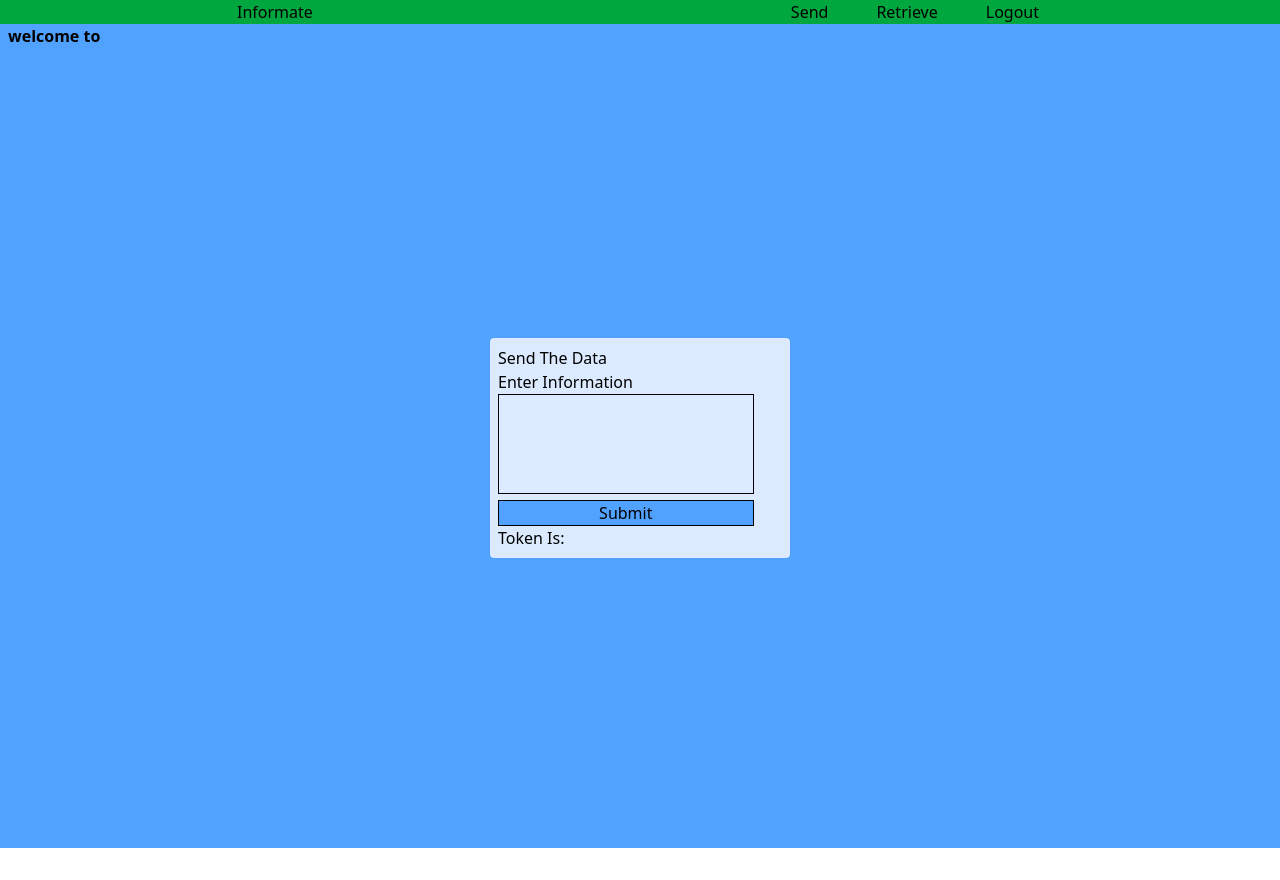
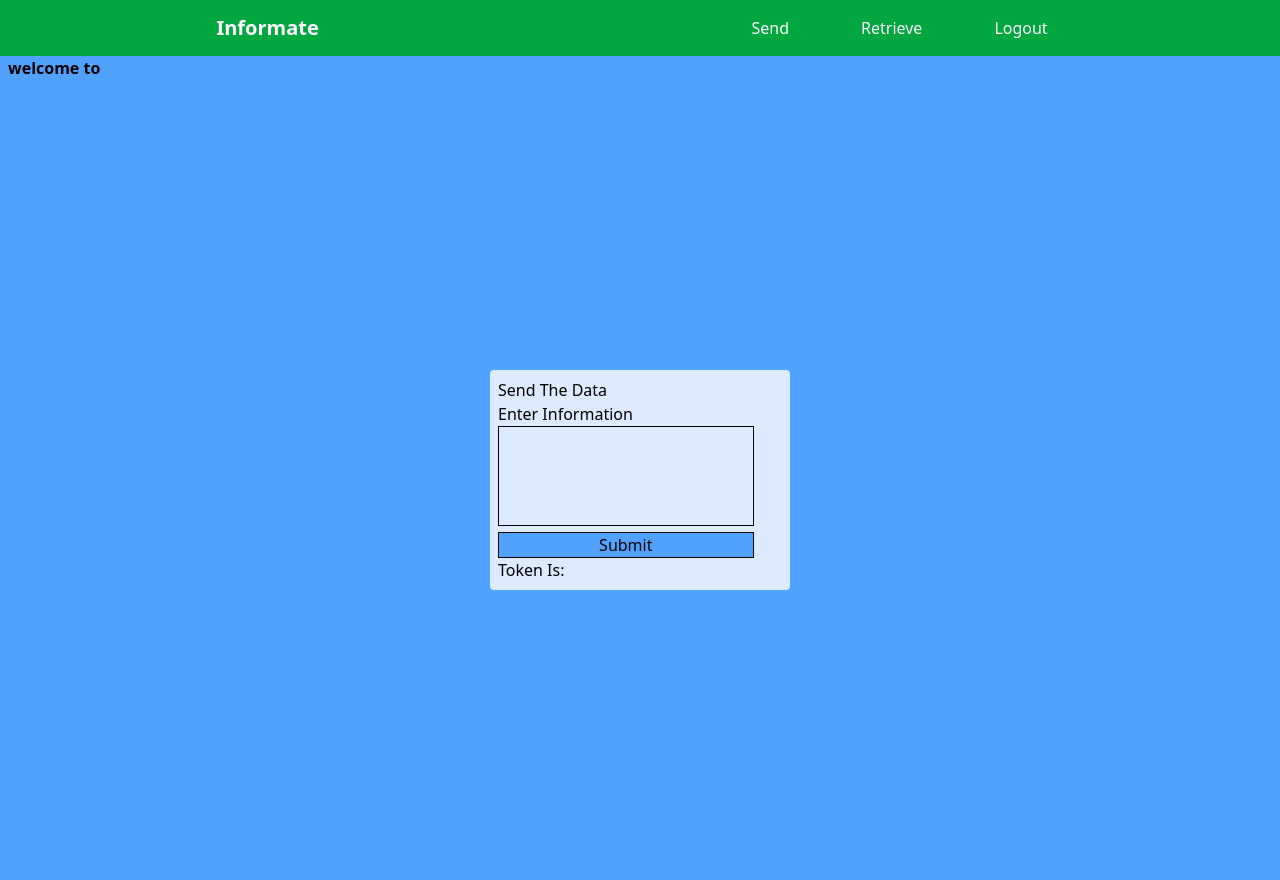
Before and after one commit to Akhileswar936/infoeasy, a React (Vite) app in the folder frontend/: page /send in a window 1280 px wide. Before the commit the page ends 848 px from the top, so only its background shows below. Built offline with nearby package versions, Linux system fonts and the light colour scheme; no server answers.

Commit message:
first commit

```diff
--- a/frontend/src/pages/Navbar.jsx
+++ b/frontend/src/pages/Navbar.jsx
@@ -1,39 +1,65 @@
+import React, { useState } from 'react';
+import { Link, useNavigate } from 'react-router-dom';
 
-import React,{useState} from 'react'
-import { Link,useNavigate } from 'react-router-dom'
 const Navbar = () => {
   const [isOpen, setIsOpen] = useState(false);
-   const navigate=useNavigate();
-   const logout=()=>{
-       navigate('/')
-   }
+  const navigate = useNavigate();
+
+  const logout = () => {
+    navigate('/');
+  };
+
   return (
-     <>
-        <div className='bg-green-600 flex justify-around'>
+    <nav className="bg-green-600 flex justify-around items-center p-2 relative">
       <div>
-                <h1>Informate</h1>
+        <h1 className="text-white font-bold text-xl">Informate</h1>
       </div>
+
+      {/* Hamburger button visible only on small screens */}
       <button
-          className='text-white sm:hidden'
+        className="text-white sm:hidden"
+        aria-label="Toggle menu"
         onClick={() => setIsOpen(!isOpen)}
       >
-          <svg className='w-6 h-6' fill='none' stroke='currentColor' viewBox='0 0 24 24'>
+        <svg className="w-6 h-6" fill="none" stroke="currentColor" viewBox="0 0 24 24">
           <path
-              strokeLinecap='round'
-              strokeLinejoin='round'
-              strokeWidth='2'
-              d={isOpen ? "M6 18L18 6M6 6l12 12" : "M4 6h16M4 12h16M4 18h16"}
+            strokeLinecap="round"
+            strokeLinejoin="round"
+            strokeWidth="2"
+            d={
+              isOpen
+                ? "M6 18L18 6M6 6l12 12"
+                : "M4 6h16M4 12h16M4 18h16"
+            }
           />
         </svg>
       </button>
-                 <ul className={`flex flex-col  sm:flex-row sm:gap-10 absolute bg-green-500 sm:static sm:bg-green-600 w-full left-0 sm:w-auto ${isOpen ? 'top-6' : 'top-[-200px]'}`}>
-                    <Link to={'/send'}> <li className='mx-1'>Send</li></Link>
-                    <Link to={'/retrieve'}> <li className='mx-1'>Retrieve</li></Link>
-                    <li className='mx-1 cursor-pointer ' onClick={logout}>Logout</li>
+
+      {/* Navigation links, responsive layout */}
+      <ul
+        className={`
+          flex flex-col sm:flex-row sm:gap-10 absolute sm:static bg-green-500 sm:bg-green-600 w-full left-0 sm:w-auto transition-all duration-300 ease-in-out
+          ${isOpen ? "top-12" : "top-[-200px]"}
+        `}
+      >
+        <li className="mx-1">
+          <Link to="/send" className="text-white block px-3 py-2 hover:bg-green-700 rounded">Send</Link>
+        </li>
+        <li className="mx-1">
+          <Link to="/retrieve" className="text-white block px-3 py-2 hover:bg-green-700 rounded">Retrieve</Link>
+        </li>
+        <li
+          className="mx-1 cursor-pointer text-white px-3 py-2 hover:bg-green-700 rounded"
+          onClick={logout}
+          role="button"
+          tabIndex={0}
+          onKeyDown={(e) => { if (e.key === 'Enter') logout(); }}
+        >
+          Logout
+        </li>
       </ul>
-        </div>
-     </>
-  )
-}
+    </nav>
+  );
+};
 
-export default Navbar
+export default Navbar;
```
Lines whose indentation alone changed are shown as unchanged.
